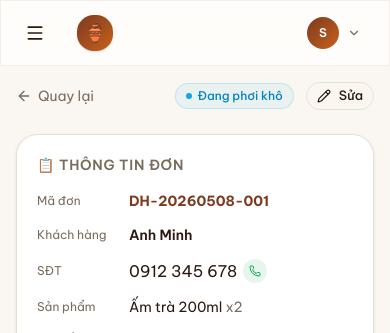
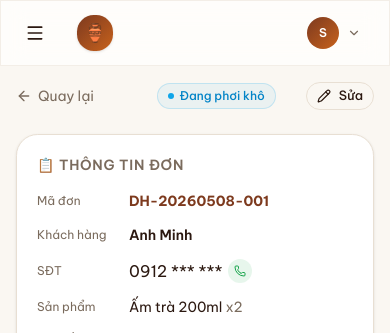
Before and after one commit to chuminhhai582/quanlydonhanggom, a Next.js app: page /don-hang/o1 in a window 390 px wide. Shown: the top 333 px of the page. Built offline with nearby package versions, Linux system fonts and the light colour scheme; sample sign-in values are in the browser's storage.

Commit message:
fix: mobile status click khong bi navigate + them doi tien do tren trang chi tiet

```diff
--- a/src/app/(viewer)/don-hang/[id]/page.tsx
+++ b/src/app/(viewer)/don-hang/[id]/page.tsx
@@ -1,12 +1,13 @@
 'use client';
 
-import { useState, useMemo } from 'react';
+import { useState, useMemo, useCallback } from 'react';
 import { useParams } from 'next/navigation';
 import Link from 'next/link';
 import { useAuth } from '@/lib/auth/auth-context';
 import { getOrdersWithCustomer, mockOrderUpdates } from '@/lib/mock-data';
 import { OrderUpdate, OrderStatus } from '@/lib/types';
 import StatusBadge from '@/components/orders/StatusBadge';
+import InlineStatusSelect from '@/components/orders/InlineStatusSelect';
 import PhoneDisplay from '@/components/orders/PhoneDisplay';
 import { formatDate, formatRelativeTime, isOverdue, getDueDateLabel } from '@/lib/utils/date';
 import { formatPrice, getStatusColor, getStatusLabel } from '@/lib/utils/order-code';
@@ -38,11 +39,21 @@ export default function OrderDetailPage() {
   const [updateNote, setUpdateNote] = useState('');
   const [statusAfter, setStatusAfter] = useState<OrderStatus>('crafting');
   const [uploadedImages, setUploadedImages] = useState<string[]>([]);
+  const [statusDropdownOpen, setStatusDropdownOpen] = useState(false);
+
+  const allOrders = useMemo(() => getOrdersWithCustomer(role || 'viewer'), [role]);
+  const [ordersState, setOrdersState] = useState(allOrders);
 
   const order = useMemo(() => {
-    const orders = getOrdersWithCustomer(role || 'viewer');
-    return orders.find(o => o.id === params.id);
-  }, [params.id, role]);
+    return ordersState.find(o => o.id === params.id);
+  }, [params.id, ordersState]);
+
+  const handleStatusChange = useCallback((orderId: string, newStatus: OrderStatus) => {
+    setOrdersState(prev =>
+      prev.map(o => o.id === orderId ? { ...o, status: newStatus, updated_at: new Date().toISOString() } : o)
+    );
+    toast.success(`Đã cập nhật tiến độ: ${getStatusLabel(newStatus)}`);
+  }, []);
 
   const updates = useMemo(() => {
     return mockOrderUpdates
@@ -192,7 +203,13 @@ export default function OrderDetailPage() {
           Quay lại
         </Link>
         <div className="flex items-center gap-3">
-          <StatusBadge status={order.status} size="lg" />
+          <InlineStatusSelect
+            value={order.status}
+            orderId={order.id}
+            onUpdate={handleStatusChange}
+            isOpen={statusDropdownOpen}
+            onToggle={() => setStatusDropdownOpen(prev => !prev)}
+          />
           {role === 'admin' && (
             <Link href={`/admin/don-hang/${order.id}/sua`}>
               <Button variant="outline" size="sm" className="rounded-xl border-[var(--color-border-warm)]">
--- a/src/app/(viewer)/don-hang/page.tsx
+++ b/src/app/(viewer)/don-hang/page.tsx
@@ -319,9 +319,9 @@ function OrdersTableContent() {
               className="bg-white rounded-2xl border border-[var(--color-border-warm)] overflow-hidden transition-all duration-200 active:scale-[0.99] animate-fade-in-up"
               style={{ animationDelay: `${getStaggerDelay(i)}s` }}
             >
-              {/* Top: code + status + arrow */}
-              <Link href={`/don-hang/${order.id}`} className="flex items-center justify-between px-3.5 py-2.5 bg-[var(--color-cream)]/20 border-b border-[var(--color-border-warm)]/30">
-                <div className="flex items-center gap-2 min-w-0" onClick={e => e.stopPropagation()}>
+              {/* Top: code + status + arrow — status NGOÀI Link để tránh navigate */}
+              <div className="flex items-center justify-between px-3.5 py-2.5 bg-[var(--color-cream)]/20 border-b border-[var(--color-border-warm)]/30">
+                <div className="flex items-center gap-2 min-w-0">
                   <span className="font-mono text-[11px] text-[var(--color-terra)] font-medium shrink-0">{order.order_code}</span>
                   <InlineStatusSelect
                     value={order.status}
@@ -331,8 +331,10 @@ function OrdersTableContent() {
                     onToggle={() => toggleDropdown(`m-status-${order.id}`)}
                   />
                 </div>
-                <ChevronRight size={16} className="text-muted-foreground shrink-0 ml-2" />
-              </Link>
+                <Link href={`/don-hang/${order.id}`} className="p-1.5 -mr-1.5 rounded-lg hover:bg-[var(--color-cream)] transition-colors">
+                  <ChevronRight size={16} className="text-muted-foreground" />
+                </Link>
+              </div>
 
               {/* Body */}
               <div className="px-3.5 py-3 space-y-2">
```
